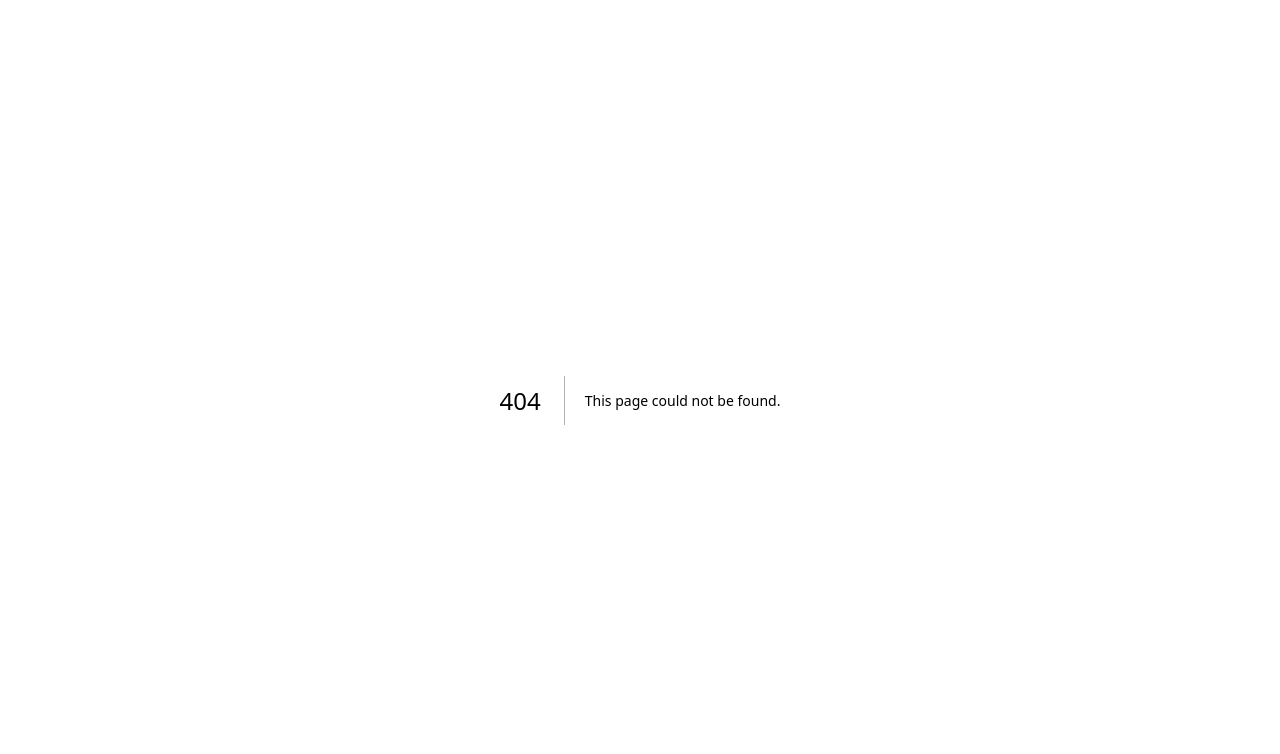
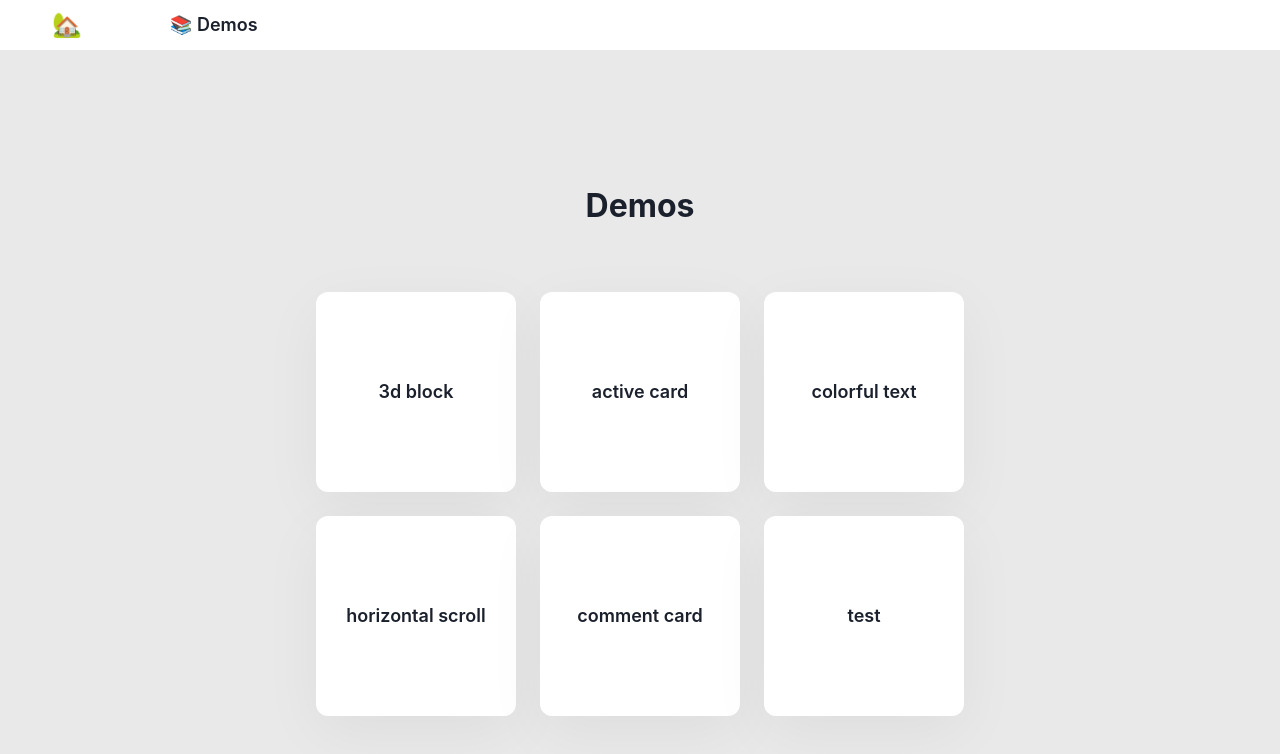
Before and after one commit to John516csd/FE-vaka, a Next.js app: page /demo in a window 1280 px wide. Before the commit this address had no page. Shown: the top 754 px of the page. Built offline with nearby package versions, Linux system fonts and the light colour scheme.

Commit message:
feat: :sparkles: update home page

```diff
--- a/components/Layout.tsx
+++ b/components/Layout.tsx
@@ -1,6 +1,8 @@
 import React, { ReactNode } from "react";
 import Link from "next/link";
 import Head from "next/head";
+import { Box } from "@chakra-ui/react";
+import Header from "./header";
 
 type Props = {
   children?: ReactNode;
@@ -8,16 +10,18 @@ type Props = {
 };
 
 const Layout = ({ children, title = "This is the default title" }: Props) => (
-  <div>
+  <Box bg="#e9e9e9" pos="relative">
     <Head>
       <title>{title}</title>
       <meta charSet="utf-8" />
       <meta name="viewport" content="initial-scale=1.0, width=device-width" />
     </Head>
-    <header></header>
+    <Box pos="sticky" top="0px">
+      <Header />
+    </Box>
     {children}
     <footer></footer>
-  </div>
+  </Box>
 );
 
 export default Layout;
--- a/components/cards/common-card/index.tsx
+++ b/components/cards/common-card/index.tsx
@@ -14,6 +14,7 @@ const CommonCard = ({ label, url }: IProp) => {
         h="200px"
         boxShadow="0px 16px 60px rgba(0, 0, 0, 0.05);"
         borderRadius="12px"
+        bg="#fff"
       >
         <Text as="h4">{label}</Text>
       </Center>
--- /dev/null
+++ b/components/header/index.tsx
@@ -0,0 +1,24 @@
+import { Center, Flex, Link, Box } from "@chakra-ui/react";
+import React from "react";
+
+const Header = () => {
+  return (
+    <Center w="100%" bg="#fff" alignItems="center">
+      <Center w="100%" maxW="1200px" gap="64px" zIndex={1}>
+        <Center p="12px">
+          <Link href="/" fontSize="24px">
+            🏡
+          </Link>
+        </Center>
+        {/* Link Group */}
+        <Flex flex={1}>
+          <Center p="12px">
+            <Link href="/demo">📚 Demos</Link>
+          </Center>
+        </Flex>
+      </Center>
+    </Center>
+  );
+};
+
+export default Header;
--- a/pages/_app.tsx
+++ b/pages/_app.tsx
@@ -2,6 +2,7 @@ import "../styles/index.scss";
 import { ChakraProvider } from "@chakra-ui/react";
 // import App from "next/app";
 import type { AppProps /*, AppContext */ } from "next/app";
+import "../styles/global.scss";
 
 function MyApp({ Component, pageProps }: AppProps) {
   return (
--- a/pages/demo/colorful-text/index.module.scss
+++ b/pages/demo/colorful-text/index.module.scss
@@ -19,8 +19,5 @@
 @keyframes textScroll {
   100% {
     background-position: center 100%;
-    background-position: center 100%;
-    background-position: center 100%;
-    background-position: center 100%;
   }
 }
--- /dev/null
+++ b/pages/demo/index.tsx
@@ -0,0 +1,45 @@
+import { Box, Center, Grid, GridItem, Link, Text } from "@chakra-ui/react";
+import { useEffect, useRef } from "react";
+import CommonCard from "../../components/cards/common-card";
+import Layout from "../../components/Layout";
+import { routes } from "../../routes";
+
+const IndexPage = () => {
+  return (
+    <Layout title="Home | Next.js + TypeScript Example">
+      <Center w="full" minH="100vh">
+        {routes.map((item, index) => {
+          const title = item.label;
+          const baseUrl = item.url;
+          const children = item.children;
+          return (
+            <Center key={index} flexDir="column" gap="64px">
+              <Text as="h2">{title}</Text>
+              <Grid
+                gridTemplateColumns={{
+                  base: "1fr",
+                  sm: "1fr 1fr",
+                  lg: "1fr 1fr 1fr",
+                }}
+                gap="24px"
+              >
+                {children.map((cardItem, index) => {
+                  return (
+                    <GridItem key={index}>
+                      <CommonCard
+                        label={cardItem.label}
+                        url={baseUrl + cardItem.url}
+                      />
+                    </GridItem>
+                  );
+                })}
+              </Grid>
+            </Center>
+          );
+        })}
+      </Center>
+    </Layout>
+  );
+};
+
+export default IndexPage;
--- a/routes/index.ts
+++ b/routes/index.ts
@@ -1,7 +1,7 @@
 export const routes = [
   {
     url: "/demo",
-    label: "demos",
+    label: "Demos",
     children: [
       {
         url: "/3d-block",
@@ -20,6 +20,10 @@ export const routes = [
         label: "horizontal scroll",
       },
       {
+        url: "/comment-card",
+        label: "comment card",
+      },
+      {
         url: "/test",
         label: "test",
       },
--- /dev/null
+++ b/styles/global.scss
@@ -0,0 +1,183 @@
+@media screen and (max-width: 575px) {
+  div {
+    font-style: normal;
+    font-weight: 600;
+    font-size: 18px;
+    line-height: 26px;
+  }
+
+  button {
+    font-style: normal;
+    font-weight: 600;
+    font-size: 14px;
+    line-height: 22px;
+  }
+
+  h1 {
+    font-style: normal;
+    font-weight: 700 !important;
+    font-size: 32px !important;
+    line-height: 44px;
+    letter-spacing: -0.015em;
+  }
+
+  h2 {
+    font-style: normal;
+    font-weight: 700 !important;
+    font-size: 24px !important;
+    line-height: 36px;
+  }
+
+  h3 {
+    font-style: normal;
+    font-weight: 700 !important;
+    font-size: 18px !important;
+    line-height: 28px;
+  }
+
+  h4 {
+    font-style: normal;
+    font-weight: 600 !important;
+    font-size: 14px !important;
+    line-height: 22px;
+  }
+
+  span.caption {
+    font-style: normal;
+    font-weight: 400 !important;
+    font-size: 12px !important;
+    line-height: 18px;
+  }
+
+  p.chakra-text {
+    font-style: normal;
+    font-weight: 500 !important;
+    font-size: 14px !important;
+    line-height: 22px;
+    margin: 14px 0;
+    word-break: break-word;
+    letter-spacing: 0.015em;
+  }
+}
+
+@media (min-width: 576px) and (max-width: 991px) {
+  div {
+    font-style: normal;
+    font-weight: 600;
+    font-size: 18px;
+    line-height: 26px;
+  }
+
+  button {
+    font-style: normal;
+    font-weight: 600;
+    font-size: 16px;
+    line-height: 24px;
+  }
+
+  h1 {
+    font-style: normal;
+    font-weight: 700 !important;
+    font-size: 40px !important;
+    line-height: 54px;
+  }
+
+  h2 {
+    font-style: normal;
+    font-weight: 700 !important;
+    font-size: 28px !important;
+    line-height: 40px;
+  }
+
+  h3 {
+    font-style: normal;
+    font-weight: 700 !important;
+    font-size: 20px !important;
+    line-height: 32px;
+  }
+
+  h4 {
+    font-style: normal;
+    font-weight: 600 !important;
+    font-size: 16px !important;
+    line-height: 24px;
+  }
+
+  span.caption {
+    font-style: normal;
+    font-weight: 400 !important;
+    font-size: 14px !important;
+    line-height: 22px;
+  }
+
+  p.chakra-text {
+    font-style: normal;
+    font-weight: 500 !important;
+    font-size: 16px !important;
+    margin: 16px 0;
+    line-height: 24px;
+    word-break: break-word;
+    letter-spacing: 0.015em;
+  }
+}
+
+@media (min-width: 992px) {
+  div {
+    font-style: normal;
+    font-weight: 600;
+    font-size: 18px;
+    line-height: 26px;
+  }
+
+  button {
+    font-style: normal;
+    font-weight: 600;
+    font-size: 18px;
+    line-height: 26px;
+  }
+
+  h1 {
+    font-style: normal;
+    font-weight: 700 !important;
+    font-size: 48px !important;
+    line-height: 64px;
+  }
+
+  h2 {
+    font-style: normal;
+    font-weight: 700 !important;
+    font-size: 32px !important;
+    line-height: 44px;
+  }
+
+  h3 {
+    font-style: normal;
+    font-weight: 700 !important;
+    font-size: 24px !important;
+    line-height: 32px;
+  }
+
+  h4 {
+    font-style: normal;
+    font-weight: 600 !important;
+    font-size: 18px !important;
+    line-height: 26px;
+  }
+
+  span.caption {
+    font-style: normal;
+    font-weight: 400 !important;
+    font-size: 16px !important;
+    line-height: 24px;
+  }
+
+  p.chakra-text {
+    font-style: normal;
+    font-weight: 500 !important;
+    font-size: 18px !important;
+    line-height: 26px;
+    margin: 18px 0;
+    letter-spacing: 0.01em;
+    word-break: break-word;
+  }
+}
```
Also changed, not shown: pages/demo/test/index.module.scss (+12 -5 lines), pages/demo/test/index.tsx (+21 -4 lines), pages/index.tsx (+2 -23 lines), theme/index.ts (added, +106 -0 lines).
